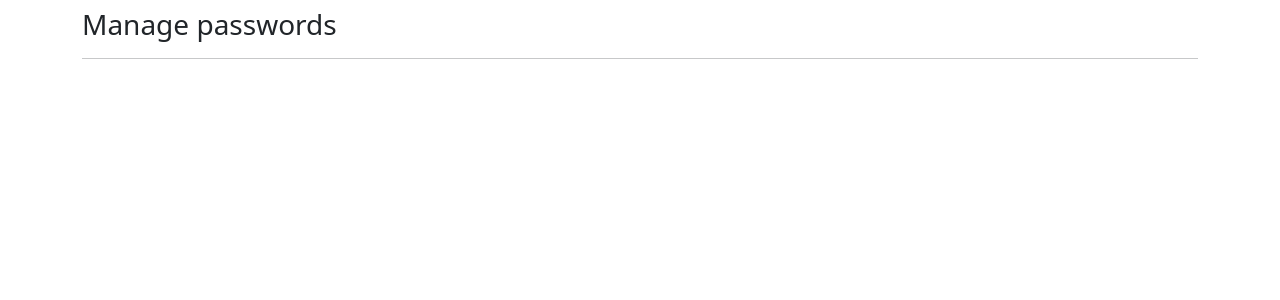
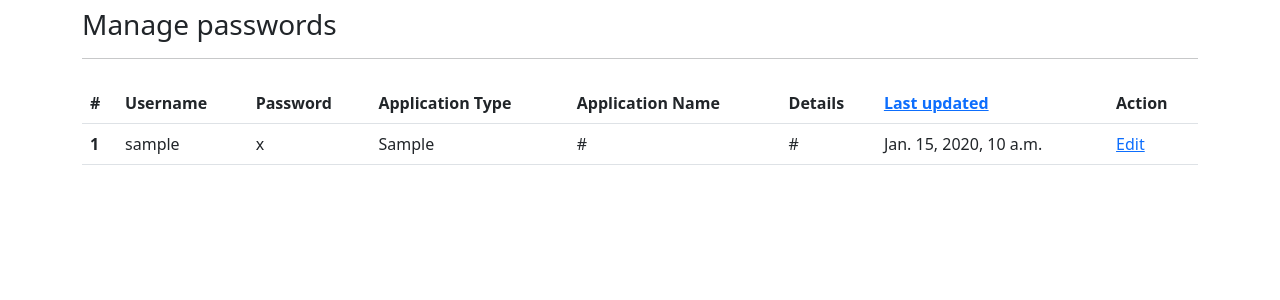
Before and after one commit to Mueem-Nahid/password-manager-django, a Django app: page /manage-passwords/ in a window 1280 px wide. Shown: the part 86-386 px from the top of the page. Run offline with Django 4.2, Linux system fonts and the light colour scheme; a user stored in the database is signed in; tables that the repository leaves empty hold one stand-in row (values such as "Sample post").

Commit message:
# Info - manage_passwords updated

```diff
--- a/home/templates/pages/manage-passwords.html
+++ b/home/templates/pages/manage-passwords.html
@@ -21,25 +17,39 @@
                         <th scope="col">#</th>
                         <th scope="col">Username</th>
                         <th scope="col">Password</th>
-                                <th scope="col">Website name</th>
-                                <th scope="col">Website URL</th>
-                                {#<th scope="col">Last updated</th>#}
+                        <th scope="col">Application Type</th>
+                        <th scope="col">Application Name</th>
+                        <th scope="col">Details</th>
                         <th scope="col"><a
                                 href="{% url 'manage-passwords' %}?sort_order={% if sort_order|default:"desc" == "desc" %}asc{% else %}desc{% endif %}">
                             Last updated</a>
                         </th>
-
                         <th scope="col">Action</th>
                     </tr>
                     </thead>
-                            {% for password in all_passwords.web_app %}
+                    {% for password in all_passwords %}
                         <tbody>
                         <tr>
                             <th scope="row">{{ forloop.counter }}</th>
                             <td>{{ password.username }}</td>
                             <td>{{ password.password }}</td>
-                                    <td>{{ password.website_name }}</td>
-                                    <td>{{ password.website_url }}</td>
+                            <td>{{ password.application_type }}</td>
+                            <td>
+                                {% if password.website_name %}
+                                    {{ password.website_name }}
+                                {% elif password.game_name %}
+                                    {{ password.game_name }}
+                                {% elif password.application_name %}
+                                    {{ password.application_name }}
+                                {% endif %}
+                            </td>
+                            <td>
+                                {% if password.website_url %}
+                                    {{ password.website_url }}
+                                {% elif password.game_developer %}
+                                    {{ password.game_developer }}
+                                {% endif %}
+                            </td>
                             <td>{{ password.date_last_updated }}</td>
                             <td><a href="{% url 'edit-password' password.id %}">Edit</a></td>
                         </tr>
--- a/home/views.py
+++ b/home/views.py
@@ -90,32 +90,6 @@
     return render(request, 'pages/add-password.html')
 
 
-# all passwords
-@cache_control(no_cache=True, must_revalidate=True, no_store=True)
-def manage_passwords(request):
-    if not request.user.is_authenticated:
-        return redirect('%s?next=%s' % ('/', request.path))
-    sort_order = 'asc'
-    logged_in_user = request.user
-    user_passwords = UserPassword.objects.filter(user=logged_in_user)
-
-    web_app = user_passwords.filter(application_type='Website')
-    desktop_app = user_passwords.filter(application_type='Desktop application')
-    game = user_passwords.filter(application_type='Game')
-    if request.GET.get('sort_order'):
-        sort_order = request.GET.get('sort_order', 'desc')
-        web_app = web_app.order_by('-date_created' if sort_order == 'desc' else 'date_created')
-    password_obj = {
-        'web_app': web_app,
-        'desktop_app': desktop_app,
-        'game': game
-    }
-    if not user_passwords:
-        return render(request, 'pages/manage-passwords.html',
-                      {'no_password': "No password available. Please add password."})
-    return render(request, 'pages/manage-passwords.html', {'all_passwords': password_obj, 'sort_order': sort_order})
-
-
 # edit password
 @cache_control(no_cache=True, must_revalidate=True, no_store=True)
 def edit_password(request, pk):
@@ -159,3 +133,20 @@
             messages.error(request, "---YOUR SEARCH RESULT DOESN'T EXIST---")
 
     return render(request, "pages/search.html", {'pws': logged_in_user_pws})
+
+
+# all passwords
+@cache_control(no_cache=True, must_revalidate=True, no_store=True)
+def manage_passwords(request):
+    if not request.user.is_authenticated:
+        return redirect('%s?next=%s' % ('/', request.path))
+    sort_order = 'asc'
+    logged_in_user = request.user
+    user_passwords = UserPassword.objects.filter(user=logged_in_user)
+    if request.GET.get('sort_order'):
+        sort_order = request.GET.get('sort_order', 'desc')
+        user_passwords = user_passwords.order_by('-date_created' if sort_order == 'desc' else 'date_created')
+    if not user_passwords:
+        return render(request, 'pages/manage-passwords.html',
+                      {'no_password': "No password available. Please add password."})
+    return render(request, 'pages/manage-passwords.html', {'all_passwords': user_passwords, 'sort_order': sort_order})
```
Also changed, not shown: other parts of home/templates/pages/manage-passwords.html (+1 -81 lines). Lines whose indentation alone changed are shown as unchanged.
